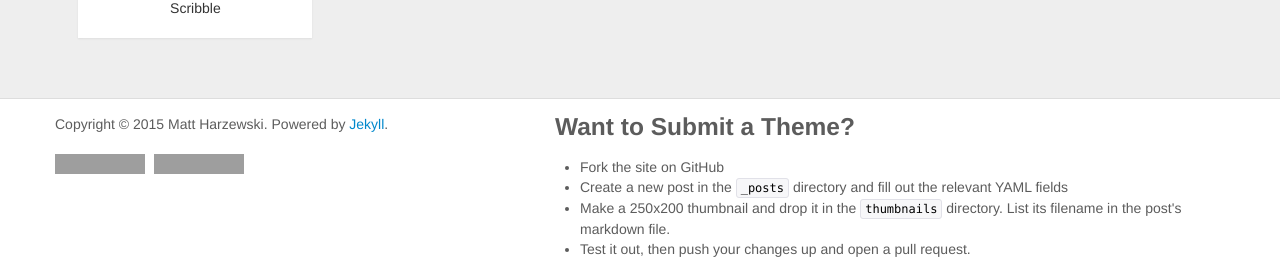
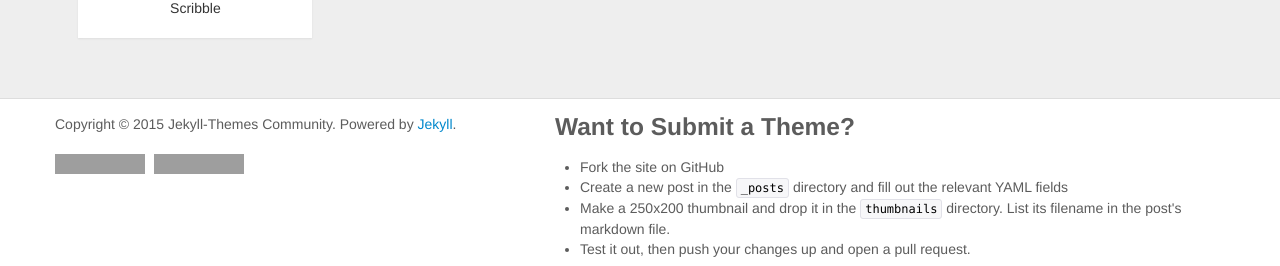
Before and after one commit to ariestiyansyah/jekyllthemes, a Jekyll site: the page built from index.html, in a window 1280 px wide and 900 px high, scrolled down 4278 px, cut to the strip 631-897 px from the top of the window. Built offline with Jekyll 4.4.1, drawn with Linux system fonts in a browser that asks for light colours; Markdown is read by kramdown in place of the engine named in the settings; the list of posts is cut into pages by our own code; grey boxes are pictures that could not be loaded.

Commit message:
update gh-pages

```diff
--- a/_config.yml
+++ b/_config.yml
@@ -1,5 +1,5 @@
 name: Jekyll Themes
-url: http://oonlab.com
+url: http://oonlab.com/jekyllthemes
 description: Jekyllthemes preview
 
 permalink: /themes/:title/
--- a/_layouts/default.html
+++ b/_layouts/default.html
@@ -92,10 +78,10 @@
       <div class="row">
 
         <div class="span5 copyright">
-          Copyright &copy; {{ site.time | date: '%Y' }} Matt Harzewski. Powered by <a href="http://jekyllrb.com">Jekyll</a>.
+          Copyright &copy; {{ site.time | date: '%Y' }} Jekyll-Themes Community. Powered by <a href="http://jekyllrb.com">Jekyll</a>.
           <br /><br />
-          <iframe src="http://ghbtns.com/github-btn.html?user=mattvh&repo=jekyllthemes&type=fork&count=true" allowtransparency="true" frameborder="0" scrolling="0" width="95" height="20"></iframe>
-          <iframe src="http://ghbtns.com/github-btn.html?user=mattvh&repo=jekyllthemes&type=watch&count=true" allowtransparency="true" frameborder="0" scrolling="0" width="110" height="20"></iframe>
+          <iframe src="http://ghbtns.com/github-btn.html?user=ariestiyansyah&repo=jekyllthemes&type=fork&count=true" allowtransparency="true" frameborder="0" scrolling="0" width="95" height="20"></iframe>
+          <iframe src="http://ghbtns.com/github-btn.html?user=ariestiyansyah&repo=jekyllthemes&type=watch&count=true" allowtransparency="true" frameborder="0" scrolling="0" width="110" height="20"></iframe>
           <br /><br />
         </div>
 
```
Also changed, not shown: other parts of _layouts/default.html (+0 -14 lines).
